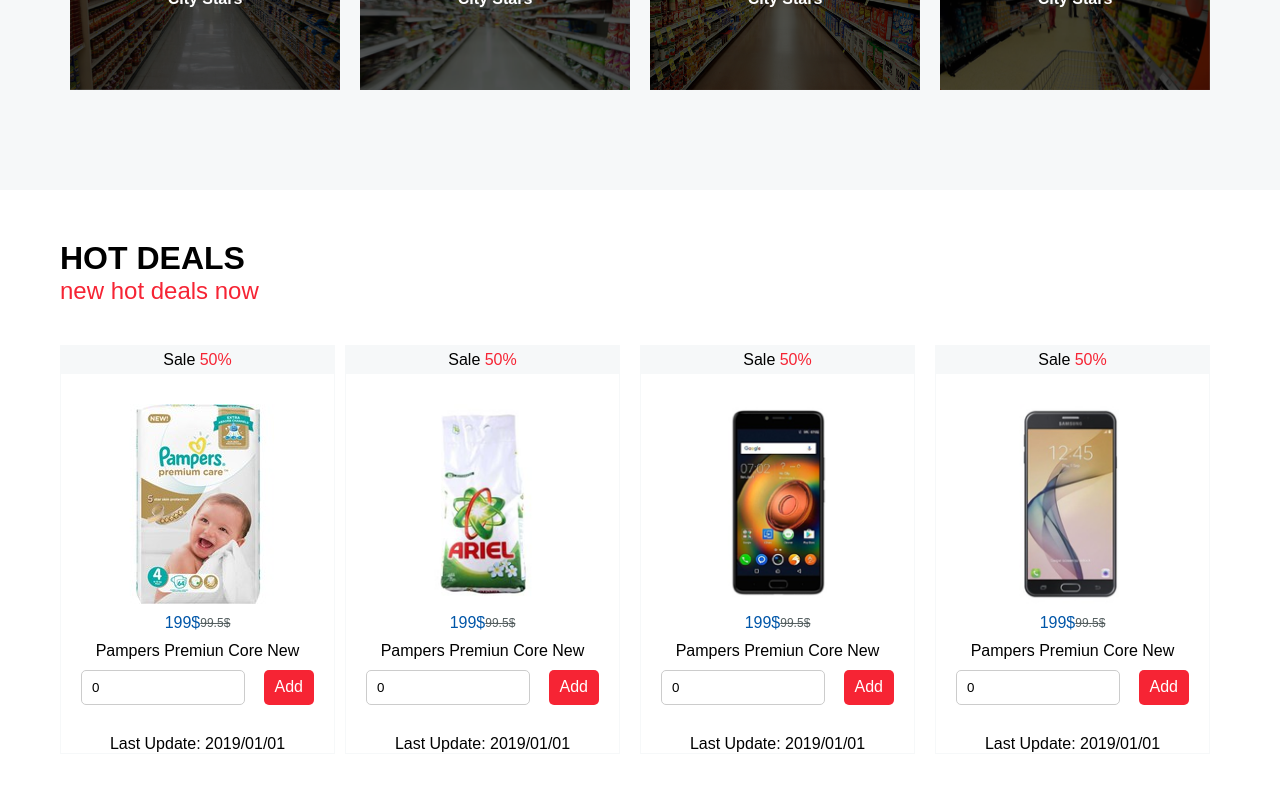
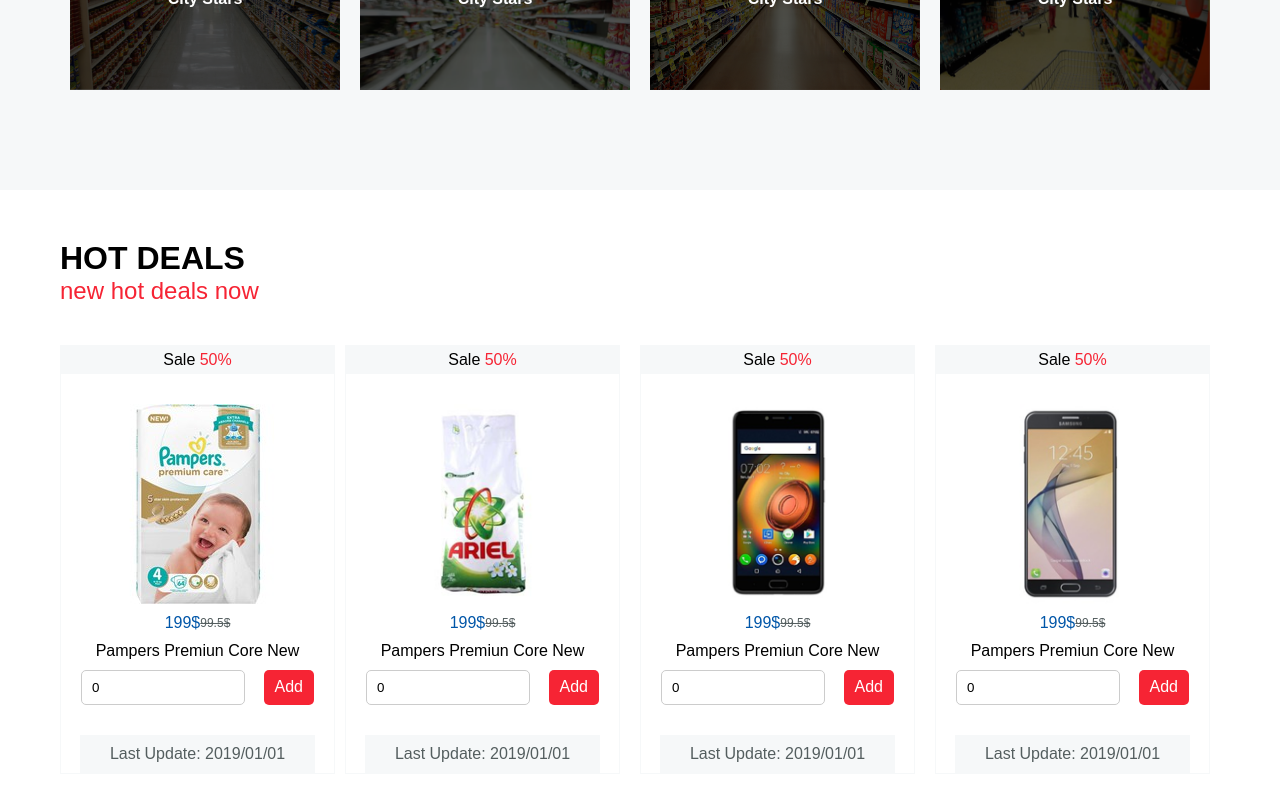
Before and after one commit to mohamednajiub/carrefour, a React (Create React App) app: page / in a window 1280 px wide. Shown: the part 1372-2172 px from the top of the page. Built offline with nearby package versions, Linux system fonts and the light colour scheme.

Commit message:
UI: fix las update in profuct component

```diff
--- a/src/components/UI/Product/Product.module.scss
+++ b/src/components/UI/Product/Product.module.scss
@@ -64,11 +64,10 @@
                 }
             }
         }
-        time{
-            background-color: $lite_gray;
-            color: $gray;
-            padding: 5px 20px
-        }
     }
-
+    time{
+        background-color: $lite_gray;
+        color: $gray;
+        padding: 10px 30px
+    }
 }
```
